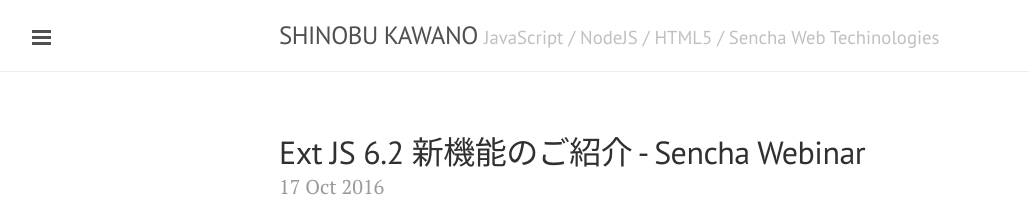
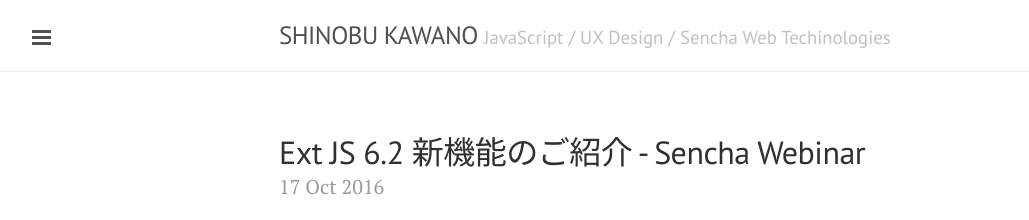
Before and after one commit to shinobukawano/kawanoshinobu.github.io, a Jekyll site: the page built from index.html, in a window 1280 px wide. Shown: the top 220 px of the page, without its empty margins (1-1030 px from the left). Built offline with Jekyll 4.4.1, drawn with Linux system fonts in a browser that asks for light colours; the list of posts is cut into pages by our own code.

Commit message:
Updated.

```diff
--- a/_config.yml
+++ b/_config.yml
@@ -8,7 +8,7 @@
 
 # Setup
 title: SHINOBU KAWANO
-tagline: "JavaScript / NodeJS / HTML5 / Sencha Web Techinologies"
+tagline: "JavaScript / UX Design / Sencha Web Techinologies"
 description: > #
   Hi, there! I'm Shinobu Kawano, JavaScript programmer based in Tokyo.
   <br>
```
Also changed, not shown: 1 other file.
